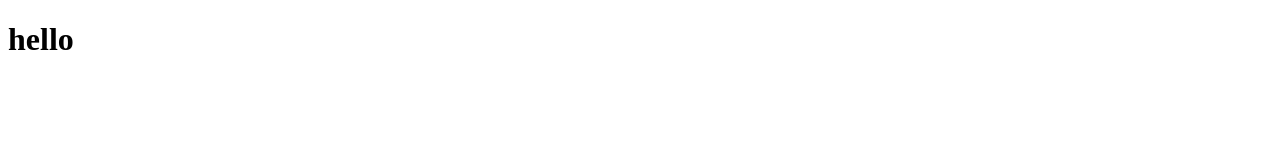
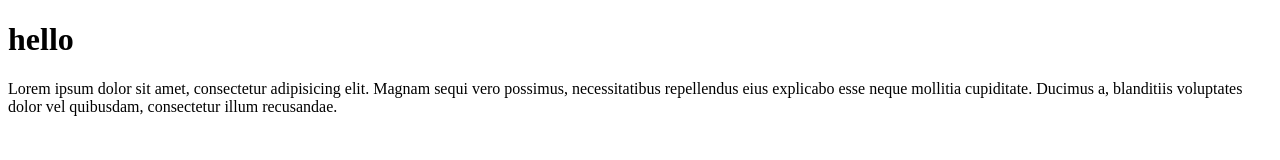
Before and after one commit to jpheos/demo_git, a plain HTML site: page index.html in a window 1280 px wide. Drawn offline with Linux system fonts and the light colour scheme.

Commit message:
add content

```diff
--- a/index.html
+++ b/index.html
@@ -6,5 +6,10 @@
 </head>
 <body>
   <h1>hello</h1>
+
+  <p>
+    Lorem ipsum dolor sit amet, consectetur adipisicing elit. Magnam sequi vero possimus, necessitatibus repellendus eius explicabo esse neque mollitia cupiditate. Ducimus a, blanditiis voluptates dolor vel quibusdam, consectetur illum recusandae.
+  </p>
+
 </body>
 </html>
```
